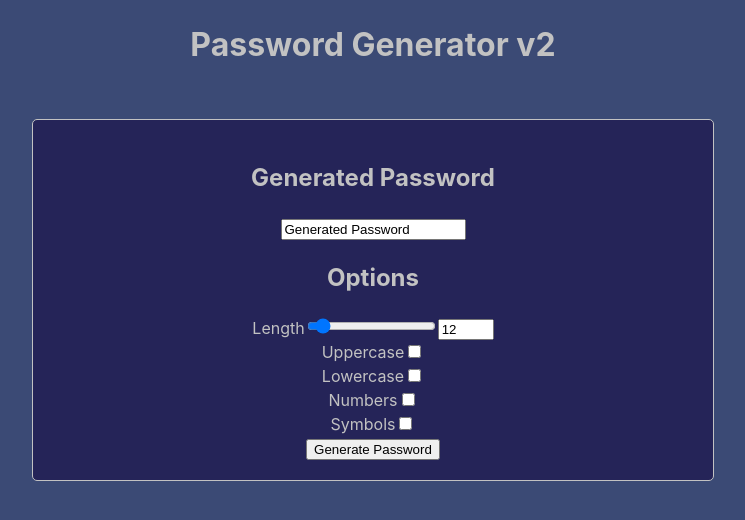
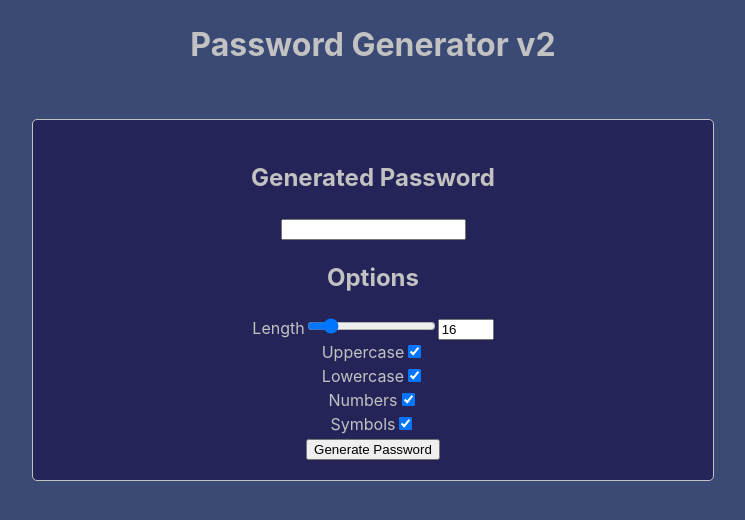
Before and after one commit to dreamsalotl/Password-Generator-v2, a React (Create React App) app: page / in a window 1280 px wide. Shown: the top 520 px of the page, without its empty margins (267-1012 px from the left). Built offline with nearby package versions, Linux system fonts and the light colour scheme.

Commit message:
configured generator into app

```diff
--- a/src/App.js
+++ b/src/App.js
@@ -1,58 +1,92 @@
-import { useState } from 'react';
-import './App.css';
+import { useState } from "react";
+import "./App.css";
+import { generatePassword } from "./generator";
 
 function App() {
-  const [length, setLength] = useState(12);
+  const [length, setLength] = useState(16);
+  const [includeUppercase, setIncludeUppercase] = useState(true);
+  const [includeLowercase, setIncludeLowercase] = useState(true);
+  const [includeNumbers, setIncludeNumbers] = useState(true);
+  const [includeSymbols, setIncludeSymbols] = useState(true);
+  const [password, setPassword] = useState("");
 
   const handleLengthChange = (e) => {
     setLength(e.target.value);
-  }
+  };
+
+  const handleGeneratePassword = () => {
+    const options = {
+      includeUppercase,
+      includeLowercase,
+      includeNumbers,
+      includeSymbols,
+    };
+    const newPassword = generatePassword(length, options);
+    setPassword(newPassword);
+  };
+
   return (
     <div className="App">
       <header className="App-header">
         <h1>Password Generator v2</h1>
       </header>
-      <div className='Generator'>
-        <div className='Password'>
+      <div className="Generator">
+        <div className="Password">
           <h2>Generated Password</h2>
-          <input type='text' readOnly value='Generated Password' />
+          <input type="text" readOnly value={password} />
         </div>
-        <div className='Options'>
+        <div className="Options">
           <h2>Options</h2>
-          <div className='Option'>
+          <div className="Option">
             <label>Length</label>
             <input
-             type='range'
+              type="range"
               min={8}
               max={64}
               value={length}
               onChange={handleLengthChange}
             />
             <input
-             type='number'
+              type="number"
               min={8}
               max={64}
               value={length}
               onChange={handleLengthChange}
             />
           </div>
-          <div className='Option'>
+          <div className="Option">
             <label>Uppercase</label>
-            <input type='checkbox' />
+            <input
+              type="checkbox"
+              checked={includeUppercase}
+              onChange={(e) => setIncludeUppercase(e.target.checked)}
+            />
           </div>
-          <div className='Option'>
+          <div className="Option">
             <label>Lowercase</label>
-            <input type='checkbox' />
+            <input
+              type="checkbox"
+              checked={includeLowercase}
+              onChange={(e) => setIncludeLowercase(e.target.checked)}
+            />
           </div>
-          <div className='Option'>
+          <div className="Option">
             <label>Numbers</label>
-            <input type='checkbox' />
+            <input
+              type="checkbox"
+              checked={includeNumbers}
+              onChange={(e) => setIncludeNumbers(e.target.checked)}
+            />
           </div>
-          <div className='Option'>
+          <div className="Option">
             <label>Symbols</label>
-            <input type='checkbox' />
+            <input
+              type="checkbox"
+              checked={includeSymbols}
+              onChange={(e) => setIncludeSymbols(e.target.checked)}
+            />
           </div>
-          <button>Generate Password</button>
+          <button onClick={handleGeneratePassword}>Generate Password</button>
         </div>
       </div>
     </div>
--- a/src/index.js
+++ b/src/index.js
@@ -2,7 +2,6 @@ import React from 'react';
 import ReactDOM from 'react-dom/client';
 import './index.css';
 import App from './App';
-import reportWebVitals from './reportWebVitals';
 
 const root = ReactDOM.createRoot(document.getElementById('root'));
 root.render(
@@ -10,5 +9,3 @@ root.render(
     <App />
   </React.StrictMode>
 );
-
-reportWebVitals();
```
Lines whose indentation alone changed are shown as unchanged.
